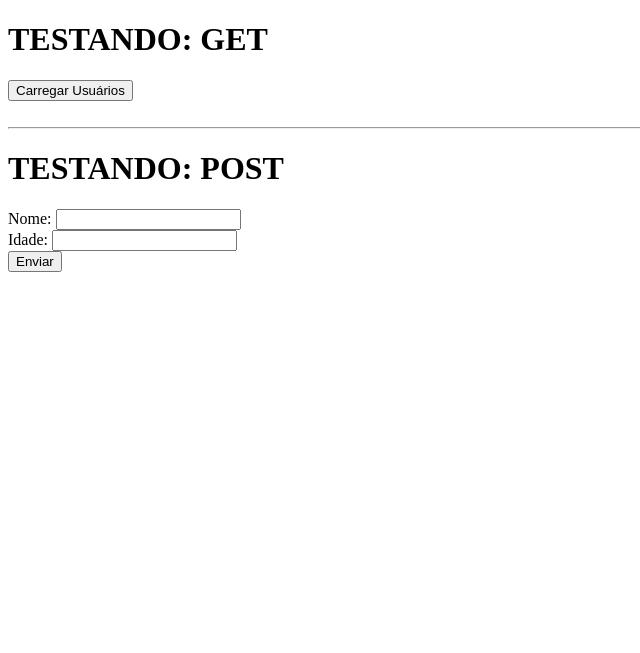
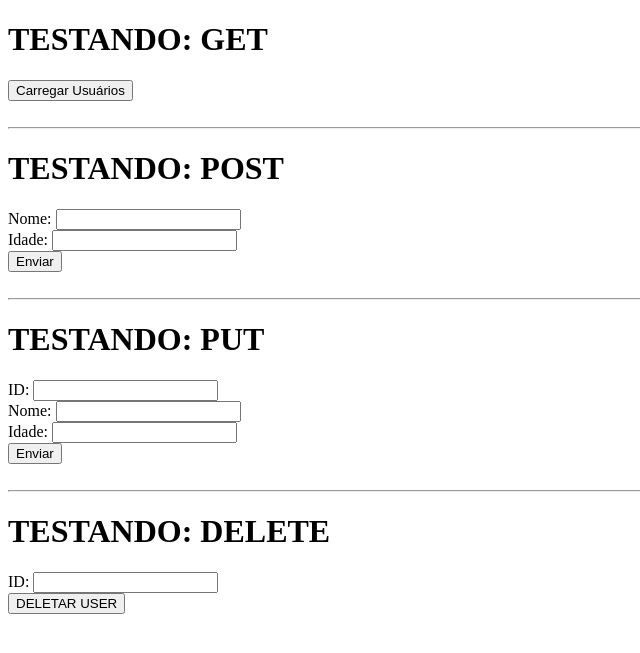
Before and after one commit to Ivysonin/fetch-API_exercise, a Flask app: page / in a window 1280 px wide. Shown: the top 653 px of the page, without its empty margins (0-640 px from the left). Run offline with Flask 3, Linux system fonts and the light colour scheme.

Commit message:
feat: criado integração com as rotas PUT e DELETE

```diff
--- a/app/static/js/user.js
+++ b/app/static/js/user.js
@@ -1,10 +1,19 @@
 const API_URL = 'http://127.0.0.1:5000/user';
 
 const botao_carregar = document.getElementById('carregar-user');
-const usuarios = document.getElementById('usuarios');
-const form_user = document.getElementById('form_user');
-const nome_form = document.getElementById('nome-form');
-const idade_form = document.getElementById('idade-form');
+const listar_usuarios = document.getElementById('listar-usuarios');
+
+const form_post = document.getElementById('form-post');
+const nome_post = document.getElementById('nome-post');
+const idade_post = document.getElementById('idade-post');
+
+const form_put = document.getElementById('form-put');
+const id_put = document.getElementById('id-put');
+const nome_put = document.getElementById('nome-put');
+const idade_put = document.getElementById('idade-put');
+
+const form_delete = document.getElementById('form-delete');
+const id_delete = document.getElementById('id-delete');
 
 
 async function carregarUsuarios() {
@@ -16,10 +25,11 @@ async function carregarUsuarios() {
         }
 
         const dados = await response.json();
-        usuarios.innerText = ''
+        listar_usuarios.innerText = ''
 
         for (let i of dados['usuario']) {
-            usuarios.innerText += `
+            listar_usuarios.innerText += `
+                ID: ${i.id}
                 Nome: ${i.nome}
                 Idade: ${i.idade}
             `}
@@ -38,8 +48,8 @@ async function cadastrarUsuario(event) {
             method: 'POST',
             headers: {'Content-Type': 'application/json'},
             body: JSON.stringify({
-                nome: nome_form.value,
-                idade: idade_form.value
+                nome: nome_post.value,
+                idade: idade_post.value
             })
         }
     );
@@ -49,9 +59,56 @@ async function cadastrarUsuario(event) {
     }
 
     alert('USUÁRIO CRIADO COM SUCESSO');
-    form_user.reset();
+    form_post.reset();
     await carregarUsuarios();
 };
 
-form_user.addEventListener('submit', cadastrarUsuario);
+
+async function atualizarUsuario(event) {
+    event.preventDefault();
+
+    const response = await fetch(`${API_URL}/${parseInt(id_put.value)}`,
+        {
+            method: 'PUT',
+            headers: {'Content-Type': 'application/json'},
+            body: JSON.stringify({
+                nome: nome_put.value,
+                idade: idade_put.value
+            })
+        }
+    );
+
+    if (!response.ok) {
+        throw new Error('Erro ao atualizar usuário');
+    }
+
+    alert('USUÁRIO ATUALIZADO COM SUCESSO');
+    form_put.reset();
+    await carregarUsuarios();
+};
+
+
+async function deletarUsuario(event) {
+    event.preventDefault();
+
+    const response = await fetch(`${API_URL}/${parseInt(id_delete.value)}`,
+        {
+            method: 'DELETE',
+            headers: {'Content-Type': 'application/json'}
+        }
+    );
+
+    if (!response.ok) {
+        throw new Error('Erro ao deletar usuário');
+    }
+
+    alert('USUÁRIO DELETADO COM SUCESSO');
+    form_delete.reset();
+    await carregarUsuarios();
+};
+
+
+form_post.addEventListener('submit', cadastrarUsuario);
+form_put.addEventListener('submit', atualizarUsuario);
+form_delete.addEventListener('submit', deletarUsuario);
 botao_carregar.addEventListener('click', carregarUsuarios);
--- a/app/templates/user.html
+++ b/app/templates/user.html
@@ -12,7 +12,7 @@
         Carregar Usuários
     </button>
 
-    <div id="usuarios">
+    <div id="listar-usuarios">
         <!-- carregando todos os usuários -->
     </div>
 
@@ -20,11 +20,33 @@
 
     <h1>TESTANDO: POST</h1>
 
-    <form id="form_user" action="" methods="POST">
-        Nome: <input id="nome-form" type="text" required><br>
-        Idade: <input id="idade-form" type="text" required><br>
+    <form id="form-post" action="" methods="POST">
+        Nome: <input id="nome-post" type="text" required><br>
+        Idade: <input id="idade-post" type="text" required><br>
 
         <button type="submit">Enviar</button>
+    </form>
+
+    <br><hr>
+
+    <h1>TESTANDO: PUT</h1>
+
+    <form id="form-put" action="" methods="PUT">
+        ID: <input id="id-put" type="text" required><br>
+        Nome: <input id="nome-put" type="text" required><br>
+        Idade: <input id="idade-put" type="text" required><br>
+
+        <button type="submit">Enviar</button>
+    </form>
+
+    <br><hr>
+
+    <h1>TESTANDO: DELETE</h1>
+
+    <form id="form-delete" action="" methods="PUT">
+        ID: <input id="id-delete" type="text" required><br>
+
+        <button type="submit">DELETAR USER</button>
     </form>
 
     <script src="../static/js/user.js"></script>
```
